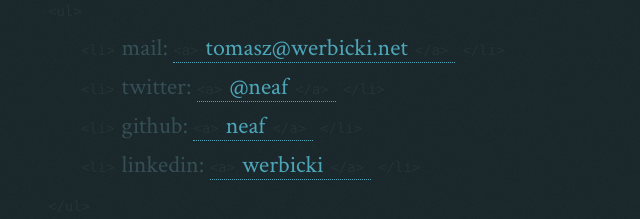
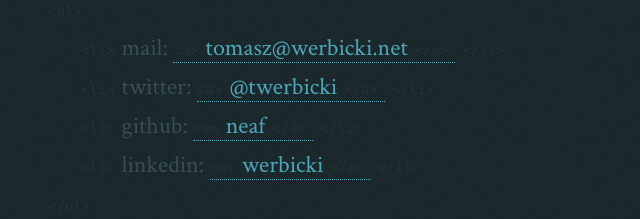
Before and after one commit to neaf/werbicki.net, a plain HTML site: page index.html in a window 1280 px wide. Shown: the part 309-528 px from the top of the page, 0-640 px from the left. Drawn offline with Linux system fonts and the light colour scheme.

Commit message:
Change twitter username

```diff
--- a/index.html
+++ b/index.html
@@ -20,7 +20,7 @@
         <p>Hello there!<br />I'm <strong>Tomasz Werbicki</strong><br />and I know a bit about building web apps.</p>
         <ul class="contact">
             <li>mail: <a href="mailto:tomasz@werbicki.net">tomasz@werbicki.net</a></li>
-            <li>twitter: <a href="http://twitter.com/neaf">@neaf</a></li>
+            <li>twitter: <a href="http://twitter.com/twerbicki">@twerbicki</a></li>
             <li>github: <a href="http://github.com/neaf">neaf</a></li>
             <li>linkedin: <a href="http://linkedin.com/in/werbicki">werbicki</a></li>
         </ul>
```
